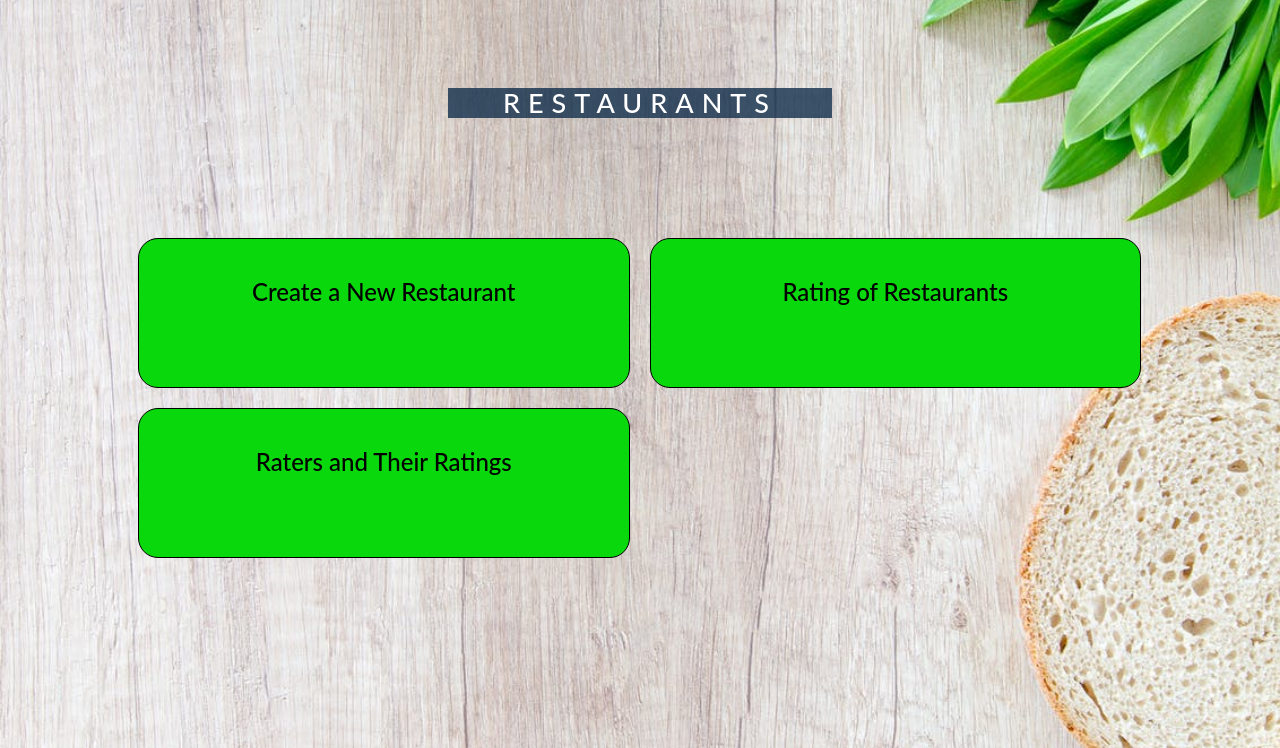
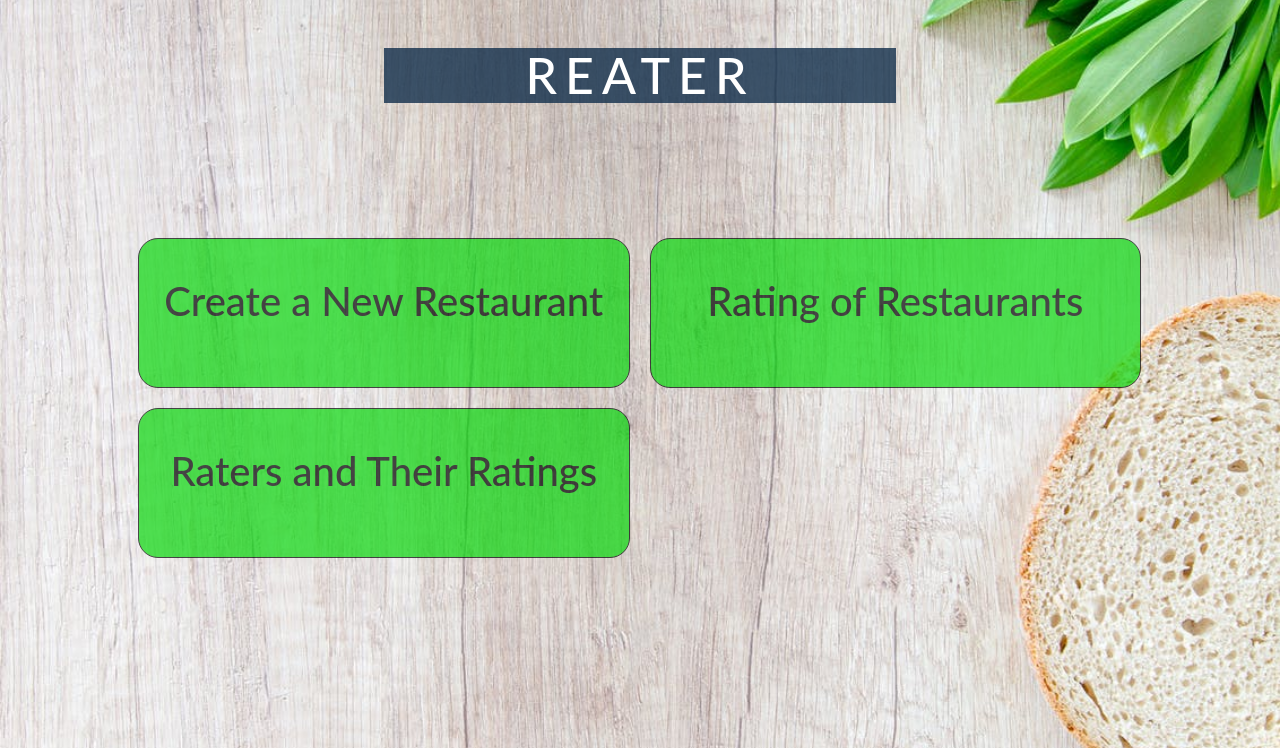
Before and after one commit to Riotpiaole/CSI2132_2018_win, a Flask app: template template/restaurants.html in a window 1280 px wide. Shown: the part 52-800 px from the top of the page. Run offline with Flask 2, Linux system fonts and the light colour scheme; the template is opened without the code that fills it, so the values that code supplies are empty; parts of the project's set-up code (start-up, migrations or seed data) failed here and were passed over; some libraries are stand-ins or nearby versions.

Commit message:
minor changes to some css

```diff
--- a/static/style1.css
+++ b/static/style1.css
@@ -27,6 +27,12 @@
 text-align: center;
 font-weight: 800;
 line-height: 2em;
+}
+
+
+.boxcenter{
+  text-align: center;
+  font-size: 40px;
 }
 
 #landing{
--- a/template/Register.html
+++ b/template/Register.html
@@ -67,3 +67,4 @@
 
           </form>
     </div>
+  </body>
--- a/template/raterlist.html
+++ b/template/raterlist.html
@@ -25,7 +25,7 @@
                 </nav>
         </head>
 
-    <body class="pimg1 parallax" style='background-image:url(../static/img/projects-landing.jpg)'></body>
+    <body class="pimg1 parallax" style='background-image:url(../static/img/projects-landing.jpg)'>
 
             <h1 class="title" style="font-size: 100">Raters</h1>
 
--- a/template/restaurants.html
+++ b/template/restaurants.html
@@ -39,7 +39,7 @@
                 {% endif %}
             </div>
 
-         <h1 class="title" style="font-size: 100">Restaurants</h1>
+         <h1 class="ptext" style="font-size: 100; top: 10%">Reater</h1>
             <div id="restaurantList">
                 {% for restaurant in restaurants %}
                         <div id="listbox">
@@ -52,9 +52,9 @@
                         </div>
                     </div>
                 {% endfor %}
-                <a id="listbox" class="button" style="background-color:#09d80c; opacity: 1; font-size: 35px;" href="{{url_for('newRestaurant')}}" > <h3 style="text-align: center"> Create a New Restaurant </h3> </a>
-                <a id="listbox" class="button" style="background-color:#09d80c; opacity: 1; font-size: 35px;" href="{{url_for('news')}}" > <h3 style="text-align: center"> Rating of Restaurants </h3> </a>
-                <a id="listbox" class="button" style="background-color:#09d80c; opacity: 1; font-size: 35px;" href="{{url_for('showRaters')}}" > <h3 style="text-align: center"> Raters and Their Ratings </h3> </a>
+                <a id="listbox" class="button" style="background-color:#09d80c ; font-size: 35px;" href="{{url_for('newRestaurant')}}" > <h3 class="boxcenter" > Create a New Restaurant </h3> </a>
+                <a id="listbox" class="button" style="background-color:#09d80c; font-size: 35px;" href="{{url_for('news')}}" > <h3 class="boxcenter "> Rating of Restaurants </h3> </a>
+                <a id="listbox" class="button" style="background-color:#09d80c; font-size: 35px;" href="{{url_for('showRaters')}}" > <h3 class="boxcenter "> Raters and Their Ratings </h3> </a>
 
             </div>
 
```
Also changed, not shown: template/news.html (+4 -8 lines).
